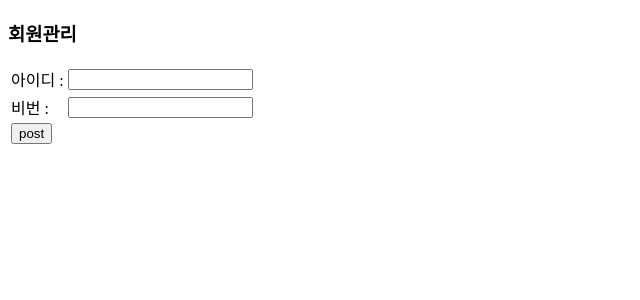
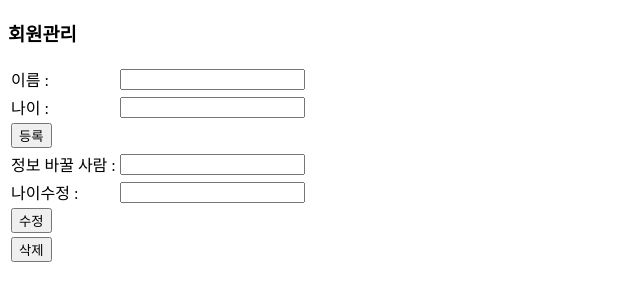
Before and after one commit to rnrudxo2872/restAPI, a plain HTML site: page index.html in a window 1280 px wide. Shown: the whole page, without its empty margins (0-640 px from the left). Drawn offline with Linux system fonts and the light colour scheme.

Commit message:
i don't know

```diff
--- a/index.html
+++ b/index.html
@@ -9,15 +9,30 @@
     <form action="/users/login" method="post">
     <table>
         <tr>
-            <td>아이디 :  </td>
+            <td>이름 :  </td>
             <td><input type="text" name="userid"></td>
         </tr>
         <tr>
-            <td>비번 :  </td>
+
+            <td>나이 :  </td>
             <td><input type="password" name="password"></td>
         </tr>
         <tr>
-            <td><input type="submit" value="post"></td>
+            <td><input type="submit" value="등록"></td>
+        </tr>
+        <tr>
+            <td>정보 바꿀 사람 :  </td>
+            <td><input type="text" name="birth"></td>
+        </tr>
+        <tr>
+            <td>나이수정 :  </td>
+            <td><input type="text" name="birth"></td>
+        </tr>
+        <tr>
+            <td><input type="submit" value="수정"></td>
+        </tr>
+        <tr>
+            <td><input type="submit" value="삭제"></td>
         </tr>
     </table>
     </form>
```
Also changed, not shown: appdata.js (+20 -16 lines), package-lock.json (added).
